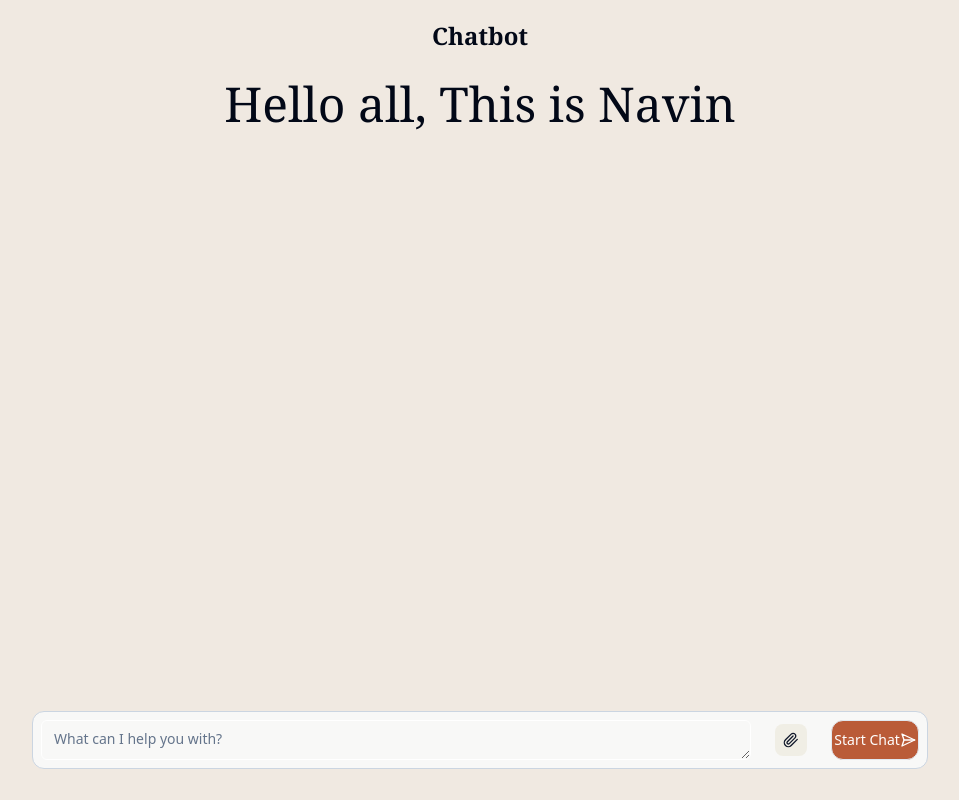
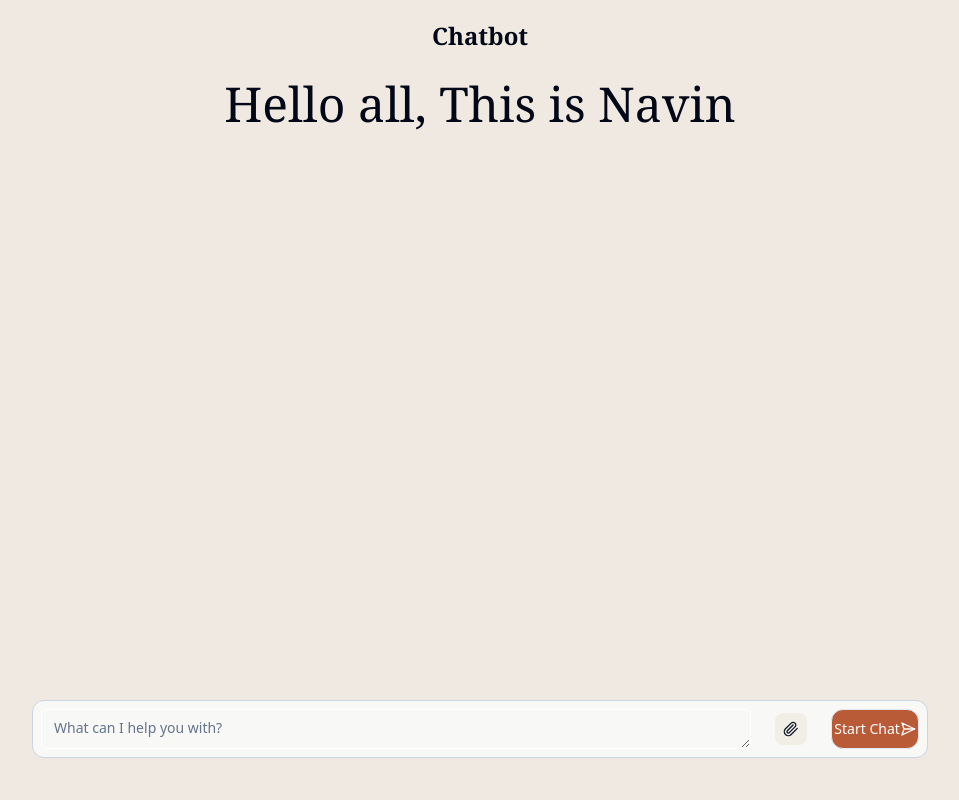
Before and after one commit to navin1111/CHATBOT, a Next.js app: page / in a window 1280 px wide. Shown: the whole page, without its empty margins (160-1119 px from the left). Built offline with nearby package versions, Linux system fonts and the light colour scheme.

Commit message:
alignment commit

```diff
--- a/src/app/page.tsx
+++ b/src/app/page.tsx
@@ -108,8 +108,25 @@ export default function Home() {
           </div>
         ))}
 
+
+
+      </div>
+
+
+
+      <div className="w-[70%] h-[10%] flex flex-col justify-start items-start mt-auto mb-5">
+        <LandingInput
+          sendMessage={sendMessage}
+          setExtractedText={setExtractedText}
+          setUploadedFileName={setUploadedFileName}
+          setShowUploadedFileNameBox={setShowUploadedFileNameBox}
+          setMoveFileNameBoxAbove={setMoveFileNameBoxAbove}
+
+
+        />
+
 {!moveFileNameBoxAbove && uploadedFileName && (
-        <div className="absolute bottom-[65px]  justify-start flex items-start">
+        <div className="absolute bottom-[80px]  justify-start flex items-start">
         <div className="border border-blue-500 p-4 rounded-lg bg-white relative items-start justify-start">
           <button onClick={handleCloseUploadBox} className="absolute top-2 left-2 text-blue-500">
             <X className="w-4 h-4" />
@@ -123,19 +140,6 @@ export default function Home() {
         </div>
       </div>
       )}
-
-      </div>
-
-
-
-      <div className="w-[70%] h-[10%] flex flex-col justify-center items-center mt-auto mb-5">
-        <LandingInput
-          sendMessage={sendMessage}
-          setExtractedText={setExtractedText}
-          setUploadedFileName={setUploadedFileName}
-          setShowUploadedFileNameBox={setShowUploadedFileNameBox}
-          setMoveFileNameBoxAbove={setMoveFileNameBoxAbove}
-        />
       </div>
     </div>
   );
```
